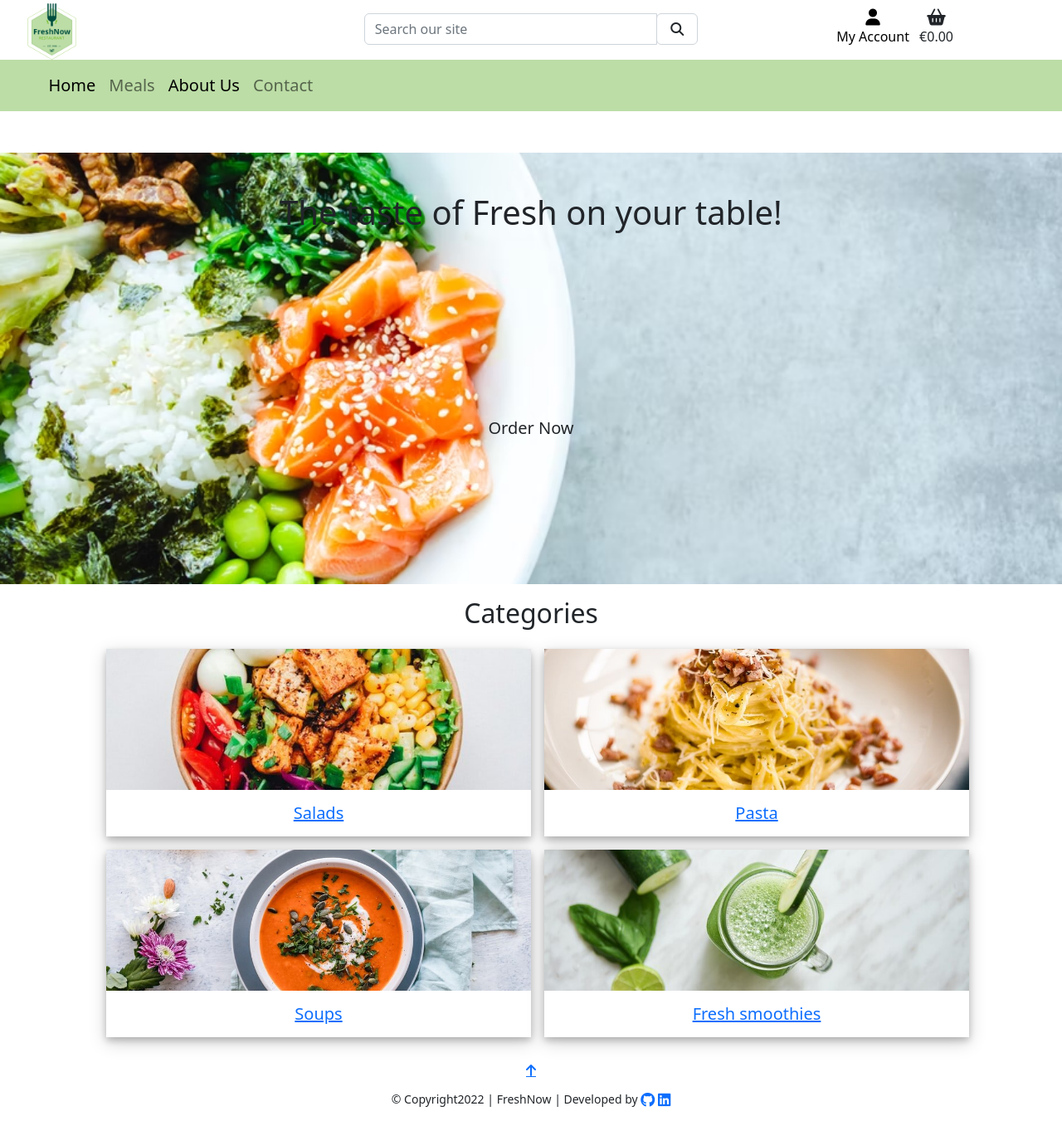
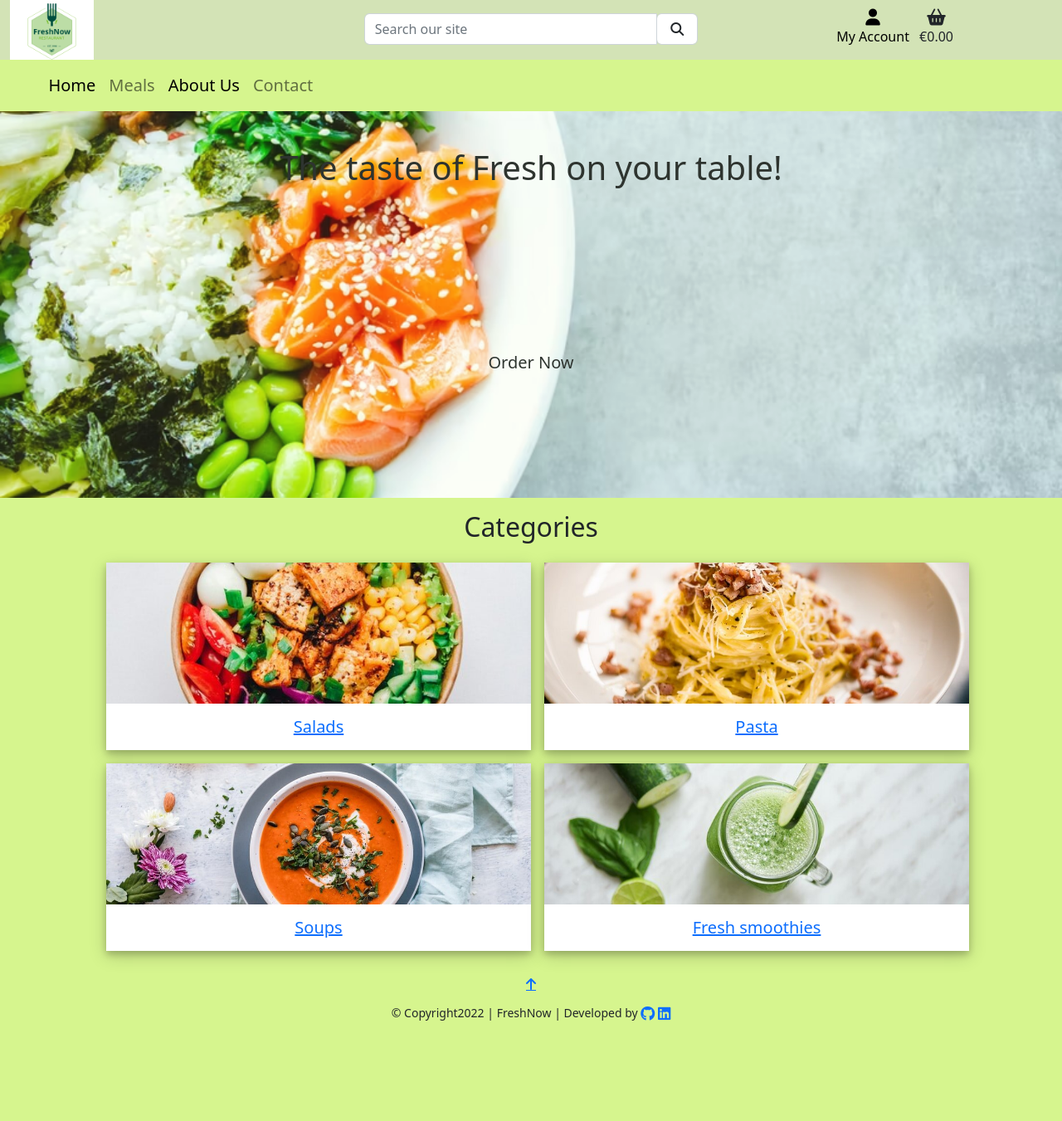
Before and after one commit to KonstantinaStrantzali/FreshNow-food-corner, a Django app: page / in a window 1280 px wide. Shown: the whole page at 83% size. After the commit the page ends 1230 px from the top, so only its background shows below. Run offline with Django 3.2, Linux system fonts and the light colour scheme; data comes from the database, SQL or seed files in the repository; some libraries are stand-ins or nearby versions.

Commit message:
change pallete color

```diff
--- a/home/templates/home/index.html
+++ b/home/templates/home/index.html
@@ -5,21 +5,16 @@
     Home
 {% endblock %}
 
-{% block page_header %}
-    <div class="container header-container">
-        <div class="row">
-            <div class="col"></div>
-        </div>
-    </div>
-{% endblock %}
+
 
 {% block content %}
     <!-- Hero Section -->
     <section class="container-fluid px-0">
         <div class="hero-container img-fluid">
-            <div class="row h-100 mx-0">
-                <div class="col text-center text-lg-right mt-5">
-                    <h1 class="hero-heading text-center">The taste of <span class="cream">Fresh</span> on your table!</h1>
+            <div class="hero-overlay">&nbsp;</div>
+            <div class="row h-100">
+                <div class="col hero-area text-center text-lg-right">
+                    <h1 class="hero-heading text-center mt-5">The taste of <span class="cream">Fresh</span> on your table!</h1>
                 </div>
                 <div class="text-center">
                 <h2>
--- a/static/css/base.css
+++ b/static/css/base.css
@@ -1,16 +1,32 @@
 html {
+
     height: 100%;
     scroll-behavior: smooth;
+
 }
-
+.body-area{
+    background-color: #d6f58e;
+}
 .hero-container {
 	background: url('/media/background-image.avif') no-repeat center center fixed;
 	background-size: cover;
-	height: 65vh;
+	height: 75vh;
 	position: relative;
-    margin-top: 20px;
+
 	max-width: 100%;
 
+}
+
+.hero-overlay {
+    position: absolute;
+    left: 0;
+    height: 100%;
+    width: 100%;
+    background-color: #d6f58e11;
+}
+
+.top-nav{
+    background-color: #d3e3b6;
 }
 
 .categories {
@@ -35,7 +51,7 @@
     color:#990b16;
 }
 .navbar{
-    background-color: #BCDDA6;
+    background-color:#d6f58e;
     font-size: 20px;
     align-items: center;
 
@@ -52,6 +68,10 @@
     width: 25%;
     height: auto;
 
+}
+
+.hero-area{
+    margin-top:10%;
 }
 
 
@@ -90,7 +110,7 @@
     height: 2px;
 }
 
-* Product Form */
+/* Product form */
 
 .btn-file {
     position: relative;
@@ -133,13 +153,3 @@
         padding-top: 164px;
     }
 }
-
-
-@media (min-width: 1281px) {
-
-    .hero-heading,
-    .header-container {
-        margin-top: 8rem;
-
-    }
-}
--- a/templates/base.html
+++ b/templates/base.html
@@ -36,9 +36,9 @@
 
     <title>FreshNow {% block extra_title %}{% endblock %}</title>
   </head>
-  <body>
-    <header class="container-fluid fixed-top">
-        <div id="topnav" class="row bg-white pt-lg-2 d-none d-lg-flex">
+  <body class="body-area">
+    <header class="container-fluid  fixed-top">
+        <div id="topnav" class="row top-nav pt-lg-2 d-none d-lg-flex">
             <div class="col-12 col-lg-4 py-1 py-lg-0 text-lg-left">
                 <img class="logo" src="{{ MEDIA_URL }}logo.png" alt="">
 
```
